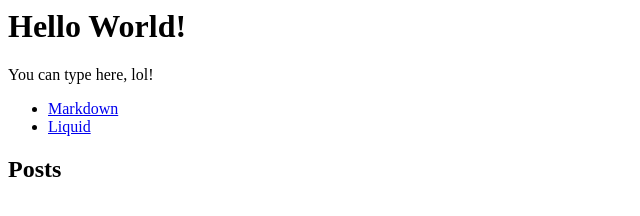
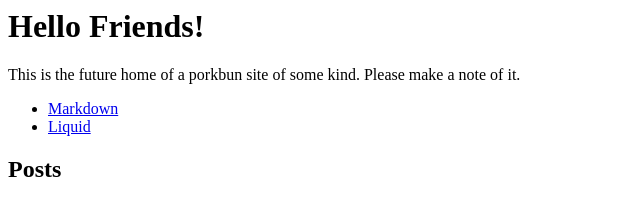
Before and after one commit to rap2363/logistika_site, an Eleventy site: page src/index.md in a window 1280 px wide. Shown: the whole page, without its empty margins (0-640 px from the left). Built offline with nearby package versions, Linux system fonts and the light colour scheme; Eleventy itself is replaced by a stand-in of ours; files that its build step writes are made by us from their sources.

Commit message:
new thing again

```diff
--- a/src/index.md
+++ b/src/index.md
@@ -1,9 +1,9 @@
 ---
-subject: World!
+subject: Friends!
 ---
 # Hello {{ subject }}
 
-You can type here, lol!
+This is the future home of a porkbun site of some kind. Please make a note of it.
 
 - [Markdown](/docs/languages/markdown/)
 - [Liquid](/docs/languages/liquid/)
```
